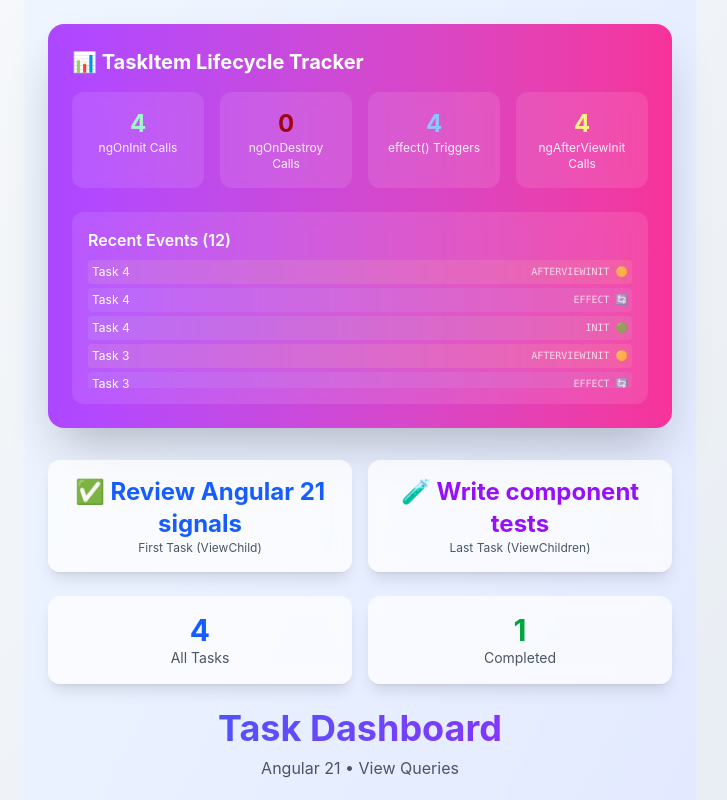
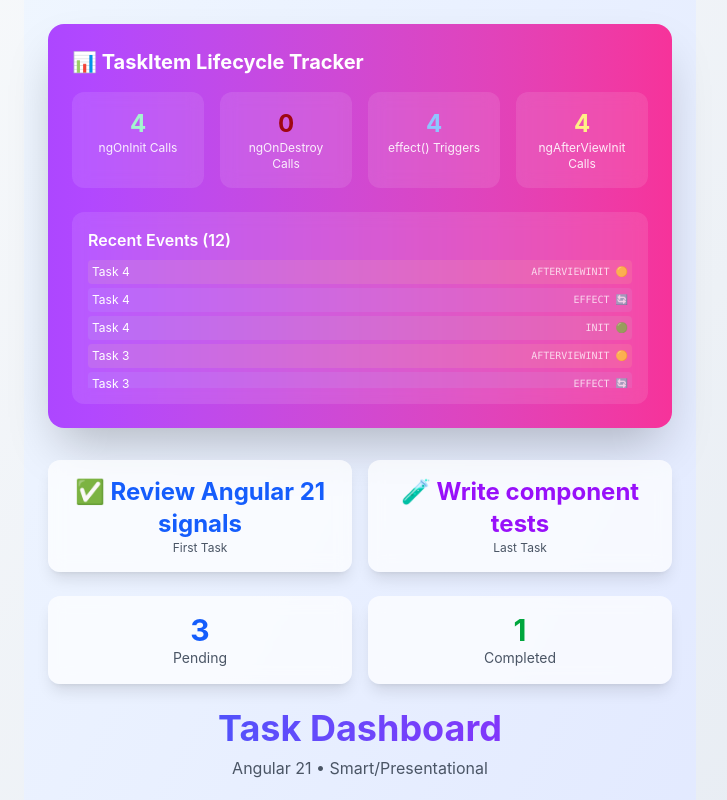
Before and after one commit to neutral-00/practice-angular, an Angular app: page / in a window 1280 px wide. Shown: the top 800 px of the page, without its empty margins (280-1007 px from the left). Built offline with nearby package versions, Linux system fonts and the light colour scheme.

Commit message:
task-shell used in main app instead of task-list

```diff
--- a/src/app/app.html
+++ b/src/app/app.html
@@ -1,5 +1,5 @@
 <main class="min-h-screen bg-linear-to-br from-slate-50 to-slate-200">
-  <app-task-list />
+  <app-task-shell />
 </main>
 
 <router-outlet />
--- a/src/app/app.ts
+++ b/src/app/app.ts
@@ -1,10 +1,10 @@
 import { Component, signal } from '@angular/core';
 import { RouterOutlet } from '@angular/router';
-import { TaskList } from './components/task-list/task-list.component';
+import { TaskShellComponent } from './components/task-shell/task-shell.component';
 
 @Component({
   selector: 'app-root',
-  imports: [RouterOutlet, TaskList],
+  imports: [RouterOutlet, TaskShellComponent],
   templateUrl: './app.html',
   styleUrl: './app.css',
 })
```
